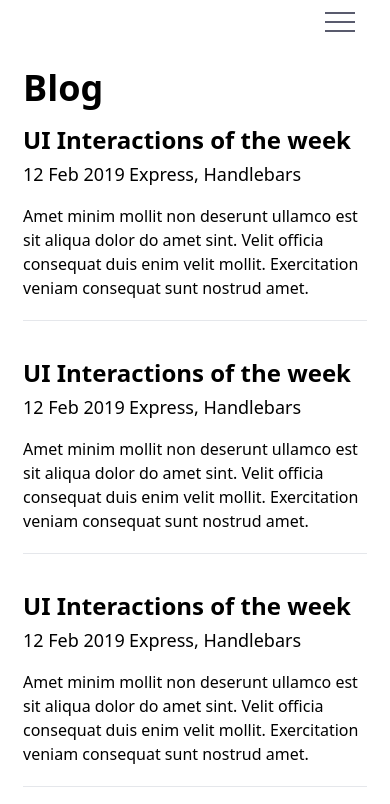
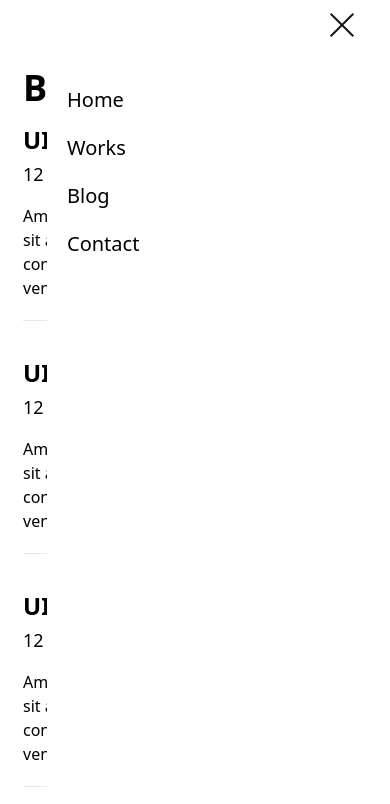
Before and after one commit to KwakuAldo/portfolio-UI, a website: page blog.html in a window 390 px wide. Both pictures are taken after a click on the button 340 px from the left and 22 px from the top of the page. Shown: the top 804 px of the page. Drawn offline with Linux system fonts and the light colour scheme.

Commit message:
add mobile navbar

```diff
--- a/blog.html
+++ b/blog.html
@@ -7,15 +7,18 @@
     <title>Blog</title>
 </head>
 <body class="w-[21.5rem] max-w-[72rem] mx-auto lg:w-auto">
-    <header class="flex justify-end p-3">
-        <button class="lg:hidden">
+    <header class="relative flex justify-end p-3">
+        <button class="lg:hidden" id="hamburger-menu">
             <img src="../images/menu.png" alt="">
         </button>
-        <nav class="hidden lg:block">
-            <ul class="flex justify-between text-xl font-medium w-80">
-                <li><a class="hover:text-pinkish active:text-pinkish" href="index.html">Home</a></li>
-                <li><a class="hover:text-pinkish active:text-pinkish" href="works.html">Works</a></li>
-                <li><a class="active hover:text-pinkish target:text-pinkish" href="blog.html">Blog</a></li>
+        <nav class="hidden absolute right-0 flex-col items-start h-svh lg:h-auto bg-white lg:static lg:flex" id="navbar">
+            <button class="self-end pr-3 lg:hidden" id="menu-close">
+                <img src="images/icon-close-menu.svg" alt="">
+            </button>
+            <ul class="flex flex-col pl-5 mt-12 lg:flex-row justify-between text-xl font-medium w-80">
+                <li class="mb-5"><a class="hover:text-pinkish active:text-pinkish" href="index.html">Home</a></li>
+                <li class="mb-5"><a class="active hover:text-pinkish active:text-pinkish" href="works.html">Works</a></li>
+                <li class="mb-5"><a class="hover:text-pinkish active:text-pinkish" href="blog.html">Blog</a></li>
                 <li><a class="hover:text-pinkish active:text-pinkish" href="#">Contact</a></li>
             </ul>
         </nav>
@@ -86,5 +89,6 @@
             <p class="text-center">Copyright &copy2020 All rights reserved</p>
         </footer>
     </main>
+    <script src="index.js"></script>
 </body>
 </html>
--- a/index.js
+++ b/index.js
@@ -0,0 +1,27 @@
+document.addEventListener('DOMContentLoaded', function () {
+    const nav = document.getElementById('navbar')
+    const menuBtn = document.getElementById('hamburger-menu')
+    const menuClose = document.getElementById('menu-close')
+
+
+    // Open Mobile Menu
+    menuBtn.addEventListener('click', function () {
+        nav.classList.remove('hidden')
+        nav.classList.add('flex')
+        console.log("Menu open")
+    })
+
+    // Close Mobile Menu
+    menuClose.addEventListener('click', function () {
+        nav.classList.add('hidden')
+    })
+
+    // Close Mobile Menu when click happens outside of menu element
+//     document.addEventListener('click', function (e) {
+//         if (!nav.contains(e.target) && e.target !== menuBtn) {
+//             nav.classList.remove('flex')
+//             nav.classList.add('hidden')
+//             console.log("Menu closed")
+//         }
+//     })
+})
```
Also changed, not shown: details.html (+11 -7 lines), index.html (+11 -6 lines), works.html (+11 -7 lines), images/icon-close-menu.svg (added), output.css.
